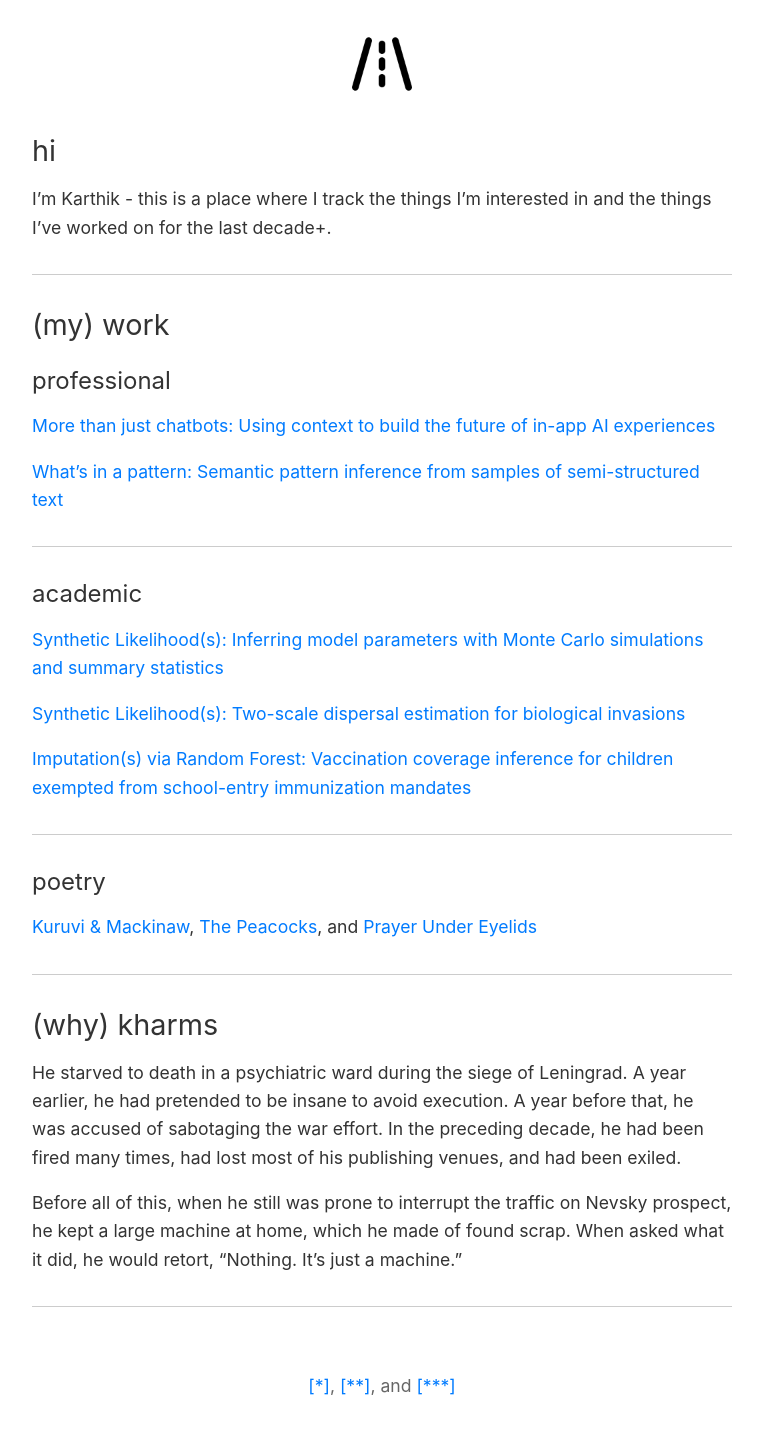
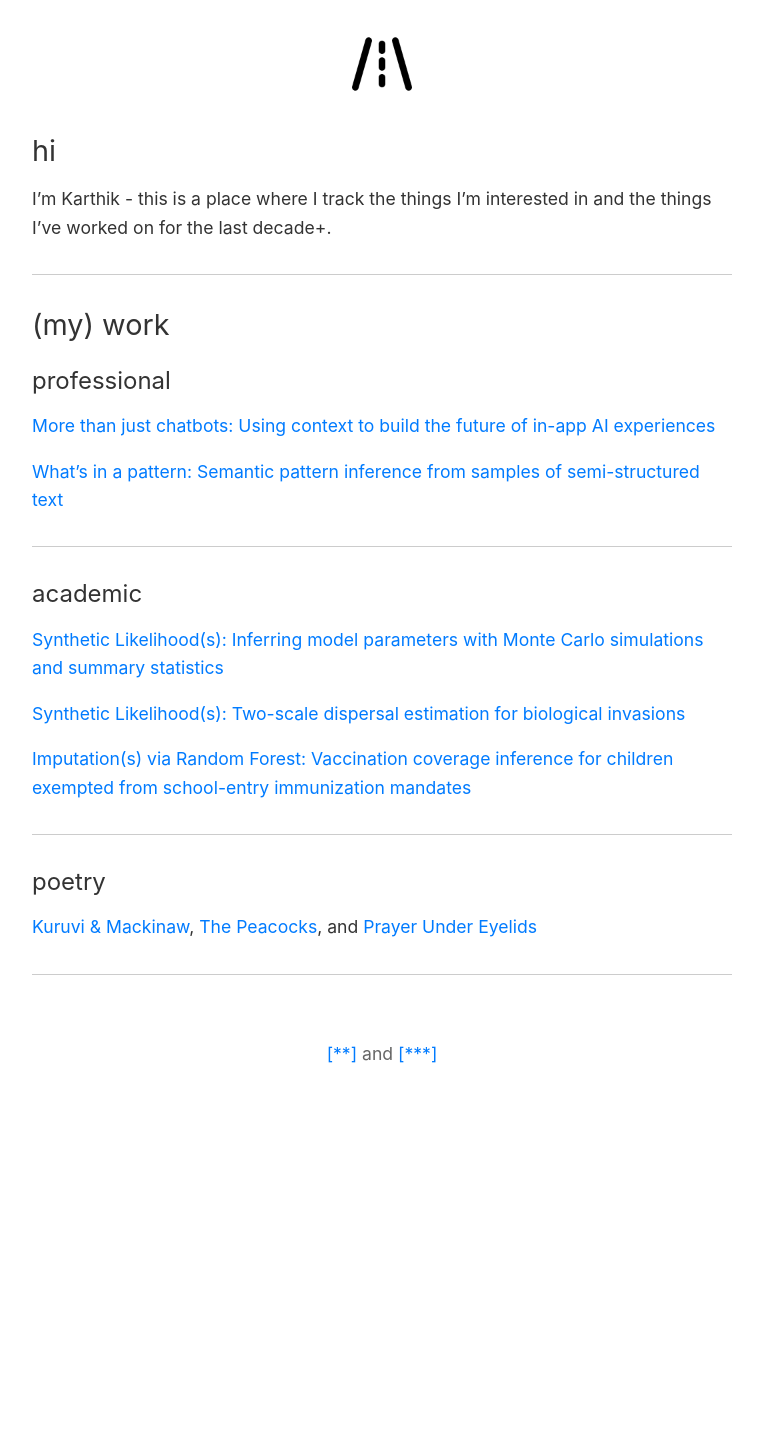
Before and after one commit to kseth/kharms, a Jekyll site: the page index.html, which Jekyll copies as it is, in a window 1280 px wide. Shown: the whole page, without its empty margins (258-1021 px from the left). Built offline with Jekyll 4.4.1, drawn with Linux system fonts in a browser that asks for light colours; after the commit the page ends 1105 px from its top, so only the background shows below that.

Commit message:
Extract (why) kharms content to why.html and update index.html

```diff
--- a/index.html
+++ b/index.html
@@ -55,29 +55,9 @@
       <a href="https://blacklawrencepress.com/books/prayer-under-eyelids/" rel="noopener noreferrer" target="_blank">Prayer Under Eyelids</a>
     </p>
     <hr>
-    <h1>(why) kharms</h1>
-    <p>
-      He starved to death in a psychiatric ward during the siege of Leningrad. A
-      year earlier, he had pretended to be insane to avoid execution. A year
-      before that, he was accused of sabotaging the war effort. In the preceding
-      decade, he had been fired many times, had lost most of his publishing
-      venues, and had been exiled.
-    </p>
-    <p>
-      Before all of this, when he still was prone to interrupt the traffic on
-      Nevsky prospect, he kept a large machine at home, which he made of found
-      scrap. When asked what it did, he would retort, “Nothing. It’s just a
-      machine.”
-    </p>
-    <hr>
     <footer>
       <p>
-        <a
-          href="https://books.google.com/books/publisher/content?id=OzuEDwAAQBAJ&pg=PT22&img=1&zoom=3&hl=en&bul=1&sig=ACfU3U3utC0BgEX5rLNtCbNrsVz7m9XkJw&w=1280"
-          rel="noopener noreferrer"
-          target="_blank"
-        >[*]</a>,
-        <a href="https://github.com/kseth/kharms" rel="noopener noreferrer" target="_blank">[**]</a>, and
+        <a href="https://github.com/kseth/kharms" rel="noopener noreferrer" target="_blank">[**]</a> and
         <a href="https://www.linkedin.com/in/karthikramen/" rel="noopener noreferrer" target="_blank">[***]</a>
       </p>
     </footer>
```
Also changed, not shown: why.html (added, +41 -0 lines).
